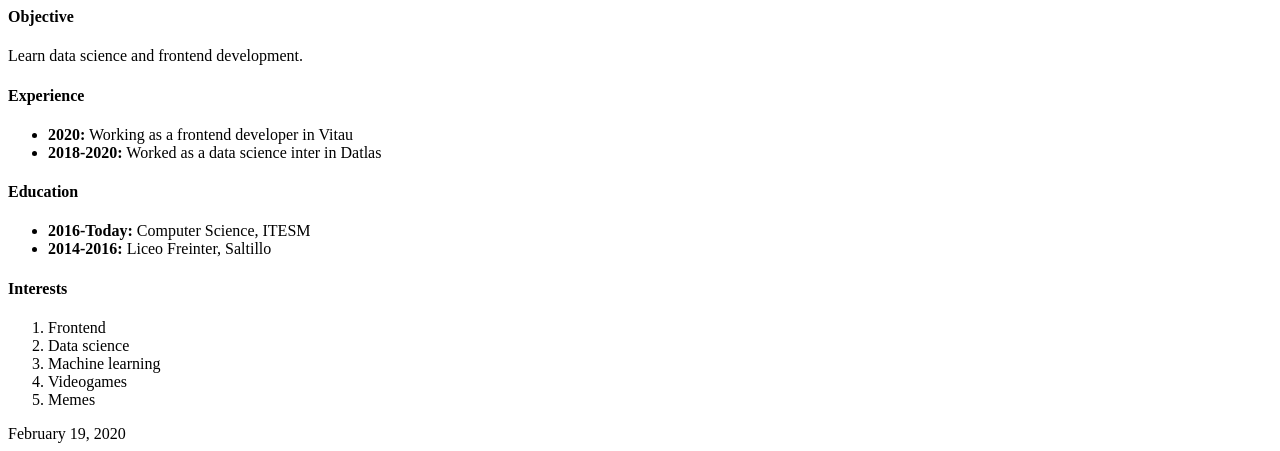
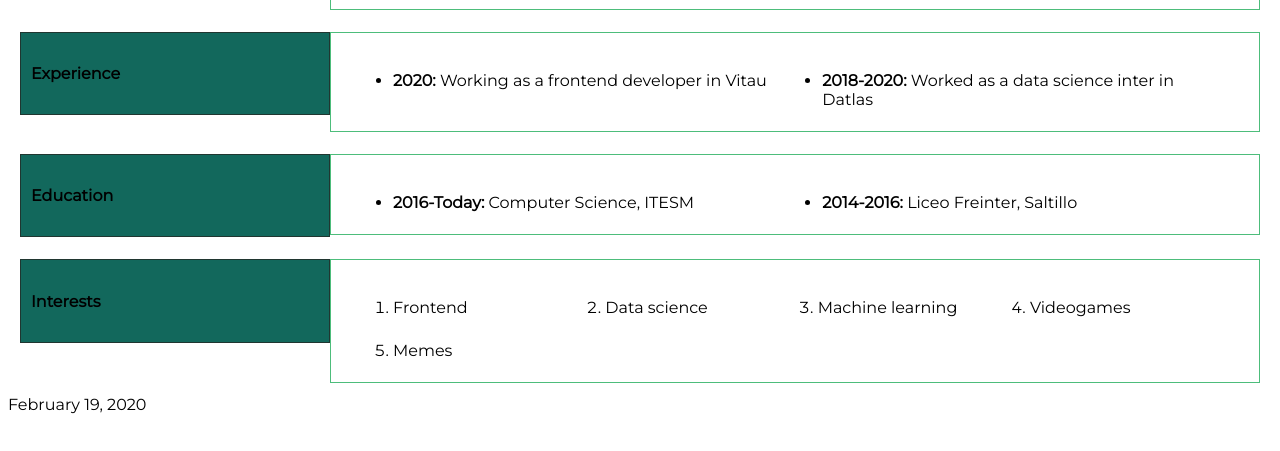
Before and after one commit to martinrrm/Resume, a plain HTML site: page index.html in a window 1280 px wide. Shown: the part 457-908 px from the top of the page. After the commit the page ends 871 px from the top, so only its background shows below. Drawn offline with Linux system fonts and the light colour scheme.

Commit message:
Added cdd for lab 2

```diff
--- /dev/null
+++ b/cv.css
@@ -0,0 +1,82 @@
+body {
+    font-family: 'Montserrat', sans-serif;
+    height: 100vh;
+}
+
+img {
+    height:200px;
+    width:200px;
+    display:block;
+    margin:auto;
+}
+
+div{
+    padding: 10px;
+    margin: 2px;
+    background-color: white;
+}
+
+.row:before,
+.row:after {
+    content:"";
+    display: table ;
+    clear:both;
+}
+
+.leftContainer{
+    border: 1px solid rgba(44, 9, 9, 0.521);
+    background-color: rgb(18, 104, 92);
+}
+
+.rightContainer{
+    border: 1px solid rgba(45, 177, 100, 0.849);
+}
+
+@media all and (min-width:420px) and (max-width: 720px){
+    .rightContainer, .leftContainer{
+        float: left;
+        width: 50%;
+        box-sizing: border-box;
+        margin: 0;
+    }
+}
+
+@media all and (min-width: 720px){
+    .rightContainer, .leftContainer{
+        float: left;
+        box-sizing: border-box;
+        margin: 0;
+    }
+
+    .leftContainer{
+        width: 25%;
+    }
+
+    .rightContainer{
+        width: 75%;
+    }
+}
+
+.col-1 {
+    width: 24%;
+    box-sizing: border-box;
+    float: left;
+}
+
+.col-2 {
+    width: 49%;
+    box-sizing: border-box;
+    float: left;
+}
+
+.col-3 {
+    width: 75%;
+    box-sizing: border-box;
+    float: left;
+}
+
+.col-4 {
+    width: 100%;
+    box-sizing: border-box;
+    float: left;
+}
--- a/index.html
+++ b/index.html
@@ -4,6 +4,7 @@
         <meta charset="utf-8">
         <title>Martin Rodrigo Ruiz Mares</title>
         <link href="https://fonts.googleapis.com/css?family=Montserrat" rel="stylesheet">
+        <link rel="stylesheet" href="./cv.css">
     </head>
     <body>
         <main>
@@ -24,15 +25,14 @@
             </header>
 
             <p>Github: <a href="https://github.com/martinrrm">martinrrm</a></p>
-            <div>
+
+            <div class="row">
                 <section>
-                <div>
-                    <div>
+                    <div  class="leftContainer">
                         <h4>Objective</h4>
                     </div>
-                </div>
-                <div>
-                    <div>
+                    <div class="rightContainer">
+                        <div class="col-4">
                         <p>
                             Learn data science and frontend development.
                         </p>
@@ -42,51 +42,67 @@
             </div>
 
             <section>
-                <div>
-                    <div>
-                        <div>
+                <div class="row">
+                    <div class="leftContainer">
                         <h4>Experience</h4>
                     </div>
-                    </div>
-                    <div>
+                    <div class="rightContainer">
                         <ul>
+                            <div class="col-2">
                                 <li>
                                     <b>2020:</b> Working as a frontend developer in Vitau
                                 </li>
+                            </div>
+                            <div class="col-2">
                                 <li>
                                     <b>2018-2020:</b> Worked as a data science inter in Datlas
                                 </li>
+                            </div>
+                        </ul>
+                    </div>
+                </div>
+            </section>
+
+            <section >
+                <div class="row">
+                    <div class="leftContainer">
+                        <h4>Education</h4>
+                    </div>
+                    <div class="rightContainer">
+                        <ul>
+                            <div class="col-2">
+                                <li><b>2016-Today:</b> Computer Science, ITESM</li>
+                            </div>
+                            <div class="col-2">
+                                <li><b>2014-2016:</b> Liceo Freinter, Saltillo</li>
+                            </div>
                         </ul>
                     </div>
                 </div>
             </section>
 
             <section>
-                <div>
-                    <div>
-                        <h4>Education</h4>
-                    </div>
-                    <div>
-                        <ul>
-                            <li><b>2016-Today:</b> Computer Science, ITESM</li>
-                            <li><b>2014-2016:</b> Liceo Freinter, Saltillo</li>
-                        </ul>
-                    </div>
-                </div>
-            </section>
-
-            <section>
-                <div>
-                    <div>
+                <div class="row">
+                    <div class="leftContainer">
                         <h4>Interests</h4>
                     </div>
-                    <div>
+                    <div class="rightContainer">
                         <ol>
+                            <div class="col-1">
                                 <li>Frontend</li>
+                            </div>
+                            <div class="col-1">
                                 <li>Data science</li>
+                            </div>
+                            <div class="col-1">
                                 <li>Machine learning</li>
+                            </div>
+                            <div class="col-1">
                                 <li>Videogames</li>
+                            </div>
+                            <div class="col-1">
                                 <li>Memes</li>
+                            </div>
                         </ol>
                     </div>
                 </div>
```
Lines whose indentation alone changed are shown as unchanged.
